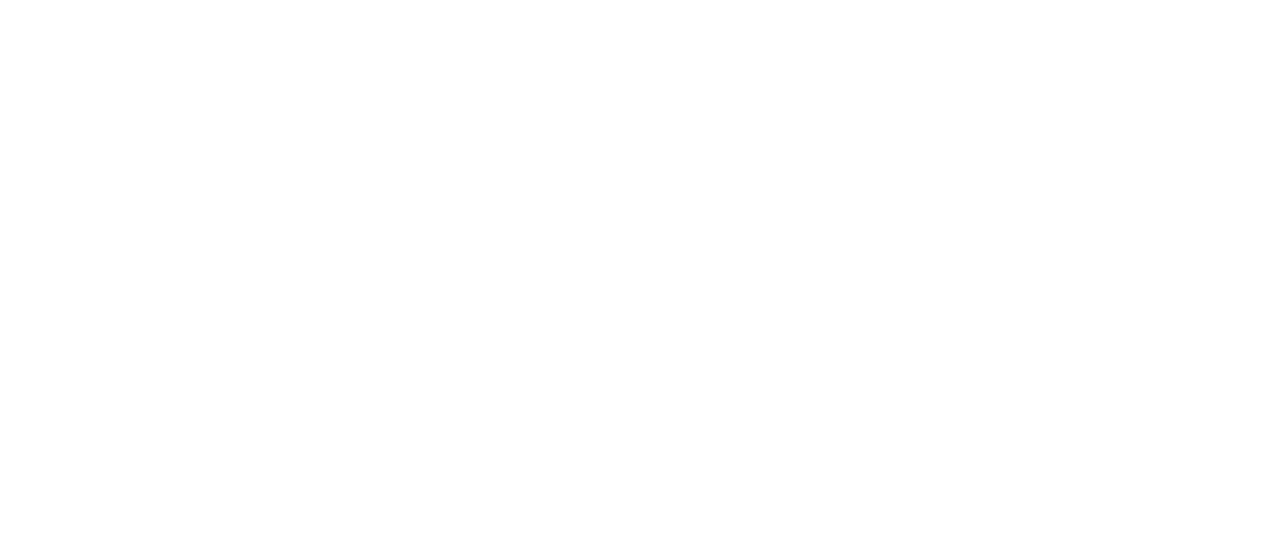
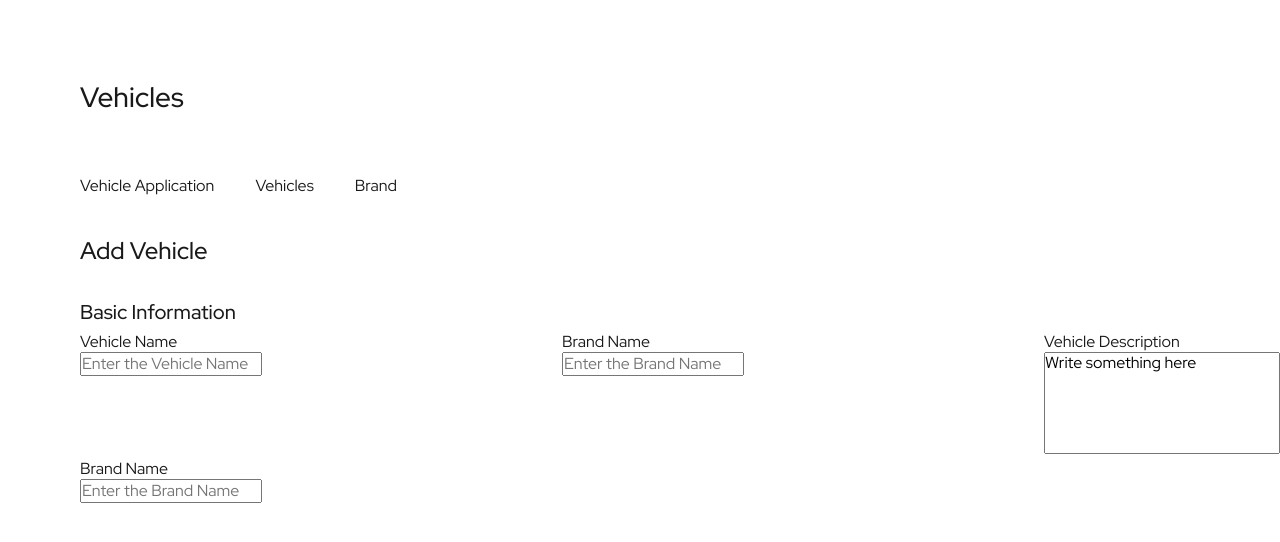
Before and after one commit to Rahulboraa/electric-admin-dashboard, a React (Create React App) app: page /addvehicle in a window 1280 px wide. Shown: the top 542 px of the page. Built offline with nearby package versions, Linux system fonts and the light colour scheme.

Commit message:
created filter page

```diff
--- a/src/App.js
+++ b/src/App.js
@@ -8,6 +8,7 @@ import VehicleTable from "./components/Vehicle/VehicleTable";
 import Vehicle from "./components/Vehicle/Vehicle";
 import Brands from "./components/brands/brands";
 import AddBrands from "./components/brands/Dialogs/AddBrands";
+import AddVehicle from "./components/Vehicle/VehicleApplication";
 
 function App() {
   return (
@@ -25,6 +26,7 @@ function App() {
           <Route exact path="/vehicle" component={Vehicle} />
           <Route exact path="/brands" component={Brands} />
           <Route exact path="/addbrands" component={AddBrands} />
+          <Route exact path="/addvehicle" component={AddVehicle} />
         </Switch>
       </Router>
     </>
--- a/src/SCSS/_mixin.scss
+++ b/src/SCSS/_mixin.scss
@@ -49,3 +49,52 @@ $screen-xl-max: 5000px;
     @content;
   }
 }
+
+// !Common Mixing's
+
+//?FORM LABELS
+@mixin formLabels {
+  font-family: $base-font-family;
+  font-style: normal;
+  font-weight: normal;
+  line-height: 160%;
+  font-size: 1rem;
+  text-transform: capitalize;
+}
+
+// ?INPUT LABELS
+@mixin inputLabelStyle {
+  font-family: $base-font-family;
+  font-size: 1rem;
+  color: $primary-color-4;
+  background: $primary-color-5;
+  line-height: 160%;
+  font-style: normal;
+  font-weight: normal;
+  outline: none;
+  border: none;
+}
+
+//? MODAL FORM SUBMIT BUTTON
+@mixin formSubmitCtaBtn {
+  background: $primary-color-2;
+  font-family: $base-font-family;
+  color: $secondary-color-1;
+  font-style: normal;
+  font-weight: normal;
+  font-size: 1.25rem;
+  line-height: 1.125rem;
+  outline: none;
+  border: none;
+  text-transform: capitalize;
+}
+
+//? MODAL TITLE
+@mixin modalTitle {
+  font-family: $base-font-family;
+  font-style: normal;
+  font-weight: 500;
+  font-size: 2rem;
+  line-height: 2.625rem;
+  text-transform: capitalize;
+}
--- a/src/SCSS/index.scss
+++ b/src/SCSS/index.scss
@@ -63,3 +63,20 @@ td:nth-last-child(-n + 1) {
   //   color: #191919;
   // }
 }
+
+.navbarTop {
+  margin-top: 5.0625rem;
+  margin-left: 5rem;
+}
+
+.navbarTopHeading {
+  margin-bottom: 3.8125rem;
+  margin-top: 5.0625rem;
+}
+
+.navbarContainer {
+  margin-bottom: 2.5625rem;
+  span {
+    margin-right: 2.5625rem;
+  }
+}
--- a/src/components/Admin/RecentPublications.js
+++ b/src/components/Admin/RecentPublications.js
@@ -4,7 +4,8 @@ import axios from "../../api/instance";
 const RecentPublications = () => {
   const [date, setDate] = useState("");
   const [text, setText] = useState("");
-  const [recent_image, setImageSelected] = useState("");
+  const [recent, setImageSelected] = useState("");
+  const [recentPDF, setImageSelected2] = useState("");
 
   const getToken = localStorage.getItem("token");
 
@@ -13,9 +14,10 @@ const RecentPublications = () => {
   const addProduct = (e) => {
     e.preventDefault();
     const formData = new FormData();
-    formData.append("recent_image", recent_image);
+    formData.append("recent", recent);
     formData.append("date", date);
     formData.append("text", text);
+    formData.append("recentPDF", recentPDF);
     axios
       .post(`/recentPub/add`, formData, {
         headers: {
@@ -52,7 +54,7 @@ const RecentPublications = () => {
   const handleRecentPublicationId = (id) => {
     axios
       .post(
-        `/update/${id}`,
+        `/recentPub/update/${id}`,
         { text: "hello" },
         {
           headers: {
--- a/src/components/Vehicle/Vehicle.js
+++ b/src/components/Vehicle/Vehicle.js
@@ -5,11 +5,11 @@ const Vehicle = () => {
   return (
     <>
       <div style={{ marginLeft: "81px" }}>
-        <h3 style={{ marginBottom: "61px", marginTop: "81px" }}>Vehicles</h3>
-        <nav style={{ marginBottom: "41px" }}>
-          <span style={{ marginRight: "41px" }}>Vehicle </span>
-          <span style={{ marginRight: "41px" }}>Vehicles</span>
-          <span style={{ marginRight: "41px" }}>Brand</span>
+        <h3 className="navbarTopHeading">Vehicles</h3>
+        <nav className="navbarContainer">
+          <span>Vehicle </span>
+          <span>Vehicles</span>
+          <span>Brand</span>
         </nav>
         <div
           style={{
--- /dev/null
+++ b/src/components/Vehicle/VehicleApplication.js
@@ -0,0 +1,76 @@
+import React, { useState } from "react";
+
+const AddVehicle = () => {
+  const [data, setData] = useState({});
+
+  const handleVehicleChange = () => {};
+  return (
+    <>
+      <div className="navbarTop">
+        <h3 className="navbarTopHeading">Vehicles</h3>
+        <nav className="navbarContainer">
+          <span>Vehicle Application</span>
+          <span>Vehicles</span>
+          <span>Brand</span>
+        </nav>
+        <h4 style={{ marginBottom: "2.18rem" }}> Add Vehicle</h4>
+
+        <h5>Basic Information</h5>
+        <form>
+          <section className="d-flex justify-content-between">
+            <div>
+              <label htmlFor="Vehicle Name">Vehicle Name</label>
+              <div>
+                <input
+                  type="text"
+                  placeholder="Enter the Vehicle Name"
+                  onChange={handleVehicleChange}
+                />
+              </div>
+            </div>
+
+            <div>
+              <label htmlFor="Brand Name">Brand Name</label>
+              <div>
+                <input
+                  type="text"
+                  placeholder="Enter the Brand Name"
+                  onChange={handleVehicleChange}
+                />
+              </div>
+            </div>
+
+            <div>
+              <label htmlFor="Vehicle Description">Vehicle Description</label>
+              <div>
+                <textarea
+                  name="textarea"
+                  rows="5"
+                  cols="26"
+                  style={{ resize: "none" }}
+                >
+                  Write something here
+                </textarea>
+              </div>
+            </div>
+          </section>
+
+          <section>
+            <div>
+              <label htmlFor="Brand Name">Brand Name</label>
+              <div>
+                <input
+                  type="text"
+                  placeholder="Enter the Brand Name"
+                  onChange={handleVehicleChange}
+                />
+              </div>
+            </div>
+          </section>
+        </form>
+      </div>
+    </>
+  );
+};
+
+export default AddVehicle;
--- a/src/components/Vehicle/VehicleTable.js
+++ b/src/components/Vehicle/VehicleTable.js
@@ -4,12 +4,12 @@ import CommonTable from "../common/CommonTable";
 const VehicleTable = () => {
   return (
     <>
-      <div style={{ marginLeft: "81px" }}>
-        <h3 style={{ marginBottom: "61px", marginTop: "81px" }}>Vehicles</h3>
-        <nav style={{ marginBottom: "41px" }}>
-          <span style={{ marginRight: "41px" }}>Vehicle Application</span>
-          <span style={{ marginRight: "41px" }}>Vehicles</span>
-          <span style={{ marginRight: "41px" }}>Brand</span>
+      <div className="navbarTop">
+        <h3 className="navbarTopHeading">Vehicles</h3>
+        <nav className="navbarContainer">
+          <span>Vehicle Application</span>
+          <span>Vehicles</span>
+          <span>Brand</span>
         </nav>
         <h4 style={{ marginBottom: "2.18rem" }}> Vehicles Applications</h4>
       </div>
```
Also changed, not shown: src/components/Vehicle/VehicleDropdown.js (added, +31 -0 lines).
